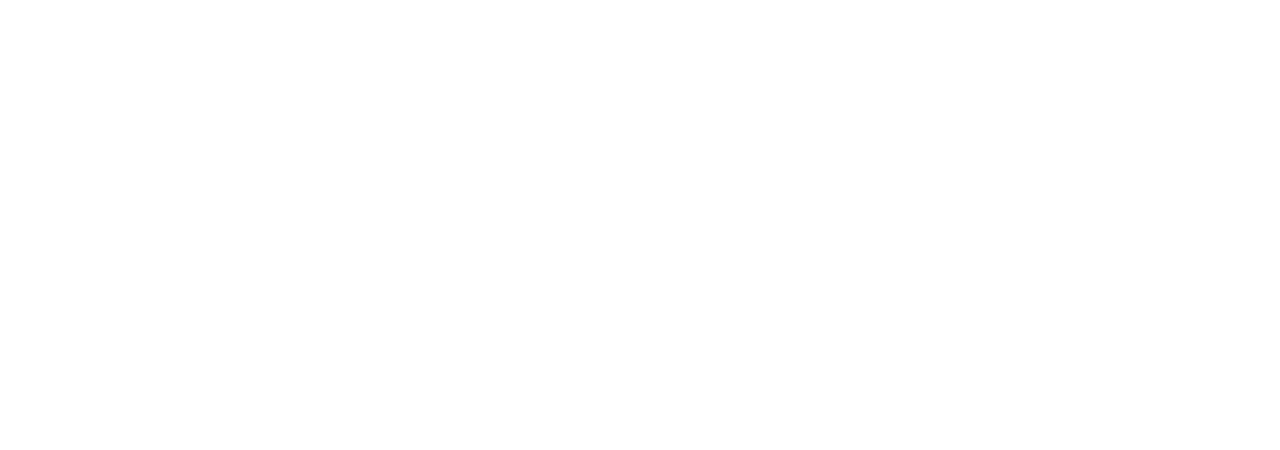
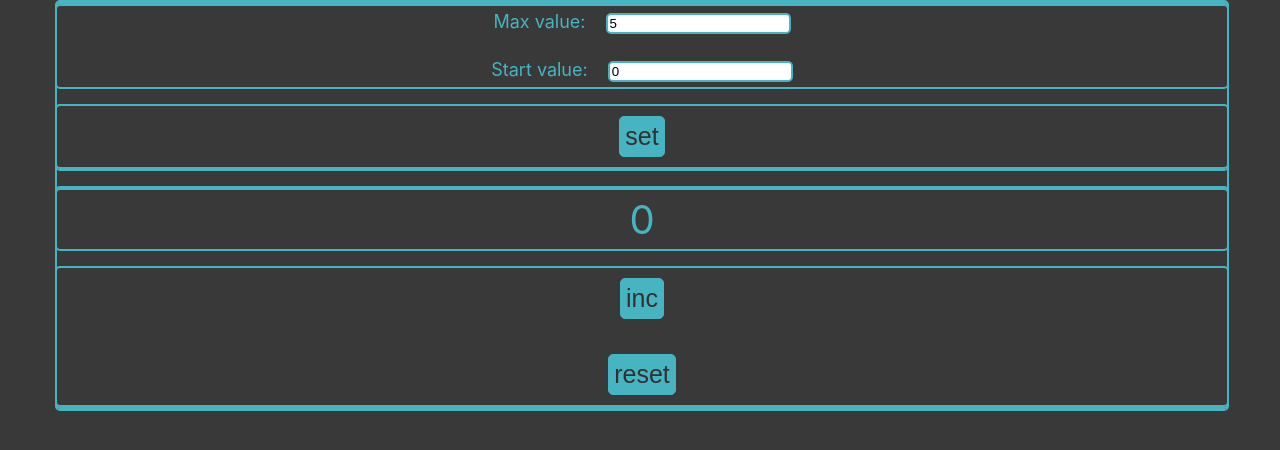
Before and after one commit to Verminas/counter, a React (Create React App) app: page / in a window 1280 px wide. Shown: the top 450 px of the page. Built offline with nearby package versions, Linux system fonts and the light colour scheme.

Commit message:
feat: functions changeMaxValue, changeMinValue, incrementCounterValue, resetCounterValue, setCounterRange, errorCounterValue

```diff
--- a/package.json
+++ b/package.json
@@ -13,6 +13,7 @@
     "react": "^18.3.1",
     "react-dom": "^18.3.1",
     "react-scripts": "5.0.1",
+    "styled-components": "^6.1.11",
     "typescript": "^4.9.5",
     "web-vitals": "^2.1.4"
   },
--- a/src/App.tsx
+++ b/src/App.tsx
@@ -1,10 +1,89 @@
-import React from 'react';
+import React, {ChangeEvent, useState} from 'react';
 import './App.css';
+import {Counter} from "./layout/Counter/Counter";
+
+export type ErrorMessage = 'Incorrect value';
 
 function App() {
+  console.log('rendering...')
+  const [maxValue, setMaxValue] = useState(5);
+  const [minValue, setMinValue] = useState(0);
+  const [counterValue, setCounterValue] = useState(minValue);
+  const [errorCounterValue, setErrorCounterValue] = useState<null | ErrorMessage>(null);
+  const counterRange = {
+    min: 0,
+    max: maxValue,
+  }
+
+  function incrementCounterValue() {
+    if(!errorCounterValue) {
+      if(counterValue < counterRange.max){
+        setCounterValue(counterValue + 1);
+      } else {
+        setCounterValue(counterRange.max)
+      }
+    }
+    //setCounterValue(counterValue + 1);
+  }
+
+  function resetCounterValue() {
+    setErrorCounterValue(null)
+    setCounterValue(0);
+  }
+
+  function setCounterRange() {
+    console.log(minValue)
+    if(minValue >= 0) {
+      counterRange.min = minValue;
+      counterRange.max = maxValue;
+      setCounterValue(minValue);
+    } else {
+      setErrorCounterValue("Incorrect value");
+    }
+  }
+
+  function changeMaxValue(value: string) {
+    if(Number(value) >= 0) {
+      setMaxValue(Number(value));
+    } else {
+      setMaxValue(-1);
+    }
+    checkErrorCounterValue()
+  }
+
+  function changeMinValue(value: string) {
+    if(Number(value) >= 0) {
+      setMinValue(Number(value));
+    } else {
+      checkErrorCounterValue()
+      setMinValue(-1);
+    }
+    checkErrorCounterValue()
+  }
+
+  function checkErrorCounterValue() {
+    if (minValue < 0 || maxValue < 0) {
+      setErrorCounterValue("Incorrect value");
+    } else {
+      setErrorCounterValue(null);
+    }
+  }
+
+
+console.log(errorCounterValue)
+
   return (
     <div className="App">
-
+      <Counter counterValue={counterValue}
+               maxValue={maxValue}
+               changeMaxValue={changeMaxValue}
+               minValue={minValue}
+               changeMinValue={changeMinValue}
+               incrementCounterValue={incrementCounterValue}
+               resetCounterValue={resetCounterValue}
+               setCounterRange={setCounterRange}
+               errorCounterValue={errorCounterValue}
+      />
     </div>
   );
 }
--- /dev/null
+++ b/src/components/Button/Button.tsx
@@ -0,0 +1,26 @@
+import React from 'react';
+import styled from "styled-components";
+import {theme} from "../../styles/theme";
+
+type ButtonPropsType = {
+  children: string
+  onClick: () => void
+}
+
+export const Button = ({children, onClick}: ButtonPropsType) => {
+  return (
+    <StyledButton onClick={onClick}>{children}</StyledButton>
+  );
+};
+
+const StyledButton = styled.button<ButtonPropsType>`
+    width: fit-content;
+    padding: 5px;
+    margin: 10px;
+    border: 1px solid ${theme.borders.primary};
+    border-radius: 5px;
+    text-align: center;
+    font-size: 25px;
+    background-color: ${theme.backgrounds.third};
+    color: ${theme.fonts.secondary}
+`
--- /dev/null
+++ b/src/components/Container.ts
@@ -0,0 +1,8 @@
+import styled from "styled-components";
+import {theme} from "../styles/theme";
+
+export const Container = styled.div`
+    max-width: 1170px;
+    margin: 0 auto;
+    padding: 0 15px;
+`
--- /dev/null
+++ b/src/components/FieldEnter/FieldEnter.tsx
@@ -0,0 +1,32 @@
+import React, {ChangeEvent} from 'react';
+import {FlexWrapper} from "../FlexWrapper";
+import {InputField} from "../InputField/InputField";
+import {Button} from "../Button/Button";
+
+type FieldEnterPropsType = {
+  maxValue: number
+  changeMaxValue: (value: string) => void
+  minValue: number
+  changeMinValue: (value: string) => void
+  setCounterRange: () => void
+}
+
+export const FieldEnter = ({maxValue, changeMaxValue, minValue, changeMinValue, setCounterRange}: FieldEnterPropsType) => {
+  return (
+    <FlexWrapper gap={'1000px'}>
+      <FlexWrapper>
+        <InputField title={'Max value: '}
+                    value={maxValue}
+                    onChange={(e) => changeMaxValue(e.currentTarget.value)}
+        />
+        <InputField title={'Start value: '}
+                    value={minValue}
+                    onChange={(e) => changeMinValue(e.currentTarget.value)}
+        />
+      </FlexWrapper>
+      <FlexWrapper>
+        <Button children={'set'} onClick={setCounterRange}/>
+      </FlexWrapper>
+    </FlexWrapper>
+  );
+};
--- /dev/null
+++ b/src/components/FieldOutput/FieldOutput.tsx
@@ -0,0 +1,44 @@
+import React from 'react';
+import {FlexWrapper} from "../FlexWrapper";
+import {InputField} from "../InputField/InputField";
+import {Button} from "../Button/Button";
+import styled from "styled-components";
+import {theme} from "../../styles/theme";
+import {ErrorMessage} from "../../App";
+
+type FieldOutputPropsType = {
+  counterValue: number
+  incrementCounterValue: () => void
+  resetCounterValue: () => void
+  errorCounterValue: null | ErrorMessage
+}
+
+export const FieldOutput = ({
+                              counterValue,
+                              incrementCounterValue,
+                              resetCounterValue,
+                              errorCounterValue
+                            }: FieldOutputPropsType) => {
+  return (
+    <FlexWrapper>
+      <FlexWrapper>
+        <StyledSpan className={errorCounterValue ? 'error' : ''}>{errorCounterValue || counterValue}</StyledSpan>
+      </FlexWrapper>
+      <FlexWrapper>
+        <Button children={'inc'} onClick={incrementCounterValue}/>
+        <Button children={'reset'} onClick={resetCounterValue}/>
+      </FlexWrapper>
+    </FlexWrapper>
+  );
+};
+
+const StyledSpan = styled.span`
+    display: inline-block;
+    padding: 5px;
+    font-size: 40px;
+    color: ${theme.fonts.primary};
+
+    &.error{
+        color: ${theme.error};
+    }
+`
--- /dev/null
+++ b/src/components/FlexWrapper.tsx
@@ -0,0 +1,32 @@
+import React from 'react';
+import styled from "styled-components";
+import {theme} from "../styles/theme";
+
+type FlexWrapperPropsType = {
+  children: React.ReactNode
+  direction?: string
+  justify?: string
+  align?: string
+  gap?: string
+  border?: string
+
+}
+
+export const FlexWrapper = (props: FlexWrapperPropsType) => {
+  return (
+    <StyledFlexWrapper>
+      {props.children}
+    </StyledFlexWrapper>
+  );
+};
+
+const StyledFlexWrapper = styled.div<FlexWrapperPropsType>`
+    display: flex;
+    width: 100%;
+    border: ${props => props.border || `2px solid ${theme.borders.primary}`};
+    border-radius: 5px;
+    flex-direction: ${props => props.direction || 'column'};
+    justify-content: ${props => props.justify || 'center'};
+    align-items: ${props => props.justify || 'center'};
+    gap: ${props => props.gap || '15px'};
+`
--- /dev/null
+++ b/src/components/InputField/InputField.tsx
@@ -0,0 +1,42 @@
+import React, {ChangeEvent, useState} from 'react';
+import styled from "styled-components";
+import {theme} from "../../styles/theme";
+
+type InputFieldPropsType = {
+  title: string
+  value: number
+  onChange: (e: ChangeEvent<HTMLInputElement>) => void
+  // error?: boolean
+}
+
+export const InputField = ({title, value, onChange}: InputFieldPropsType) => {
+  return (
+    <Wrapper>
+      <StyledLabel>{title}<StyledInput type={'number'}
+                                       value={value}
+                                       onChange={onChange}
+                                       className={value < 0 ? 'error' : ''}
+      /></StyledLabel>
+    </Wrapper>
+  );
+};
+const Wrapper = styled.div`
+    width: fit-content;
+    padding: 5px;
+`
+
+const StyledLabel = styled.label`
+    color: ${theme.fonts.primary};
+    font-size: 18px;
+`
+const StyledInput = styled.input`
+    background-color: ${theme.backgrounds.secondary};
+    margin-left: 15px;
+    border: 2px solid ${theme.borders.primary};
+    border-radius: 5px;
+
+    &.error{
+        background-color: ${theme.error};
+        border: 2px solid ${theme.error};
+    }
+`
--- /dev/null
+++ b/src/layout/Counter/Counter.tsx
@@ -0,0 +1,58 @@
+import React, {ChangeEvent} from 'react';
+import {Container} from "../../components/Container";
+import {FlexWrapper} from "../../components/FlexWrapper";
+import styled from "styled-components";
+import {theme} from "../../styles/theme";
+import {FieldEnter} from "../../components/FieldEnter/FieldEnter";
+import {FieldOutput} from "../../components/FieldOutput/FieldOutput";
+import {ErrorMessage} from "../../App";
+
+type CounterPropsType = {
+  counterValue: number
+  maxValue: number
+  minValue: number
+  changeMinValue: (value: string) => void
+  changeMaxValue: (value: string) => void
+  incrementCounterValue: () => void
+  resetCounterValue: () => void
+  setCounterRange: () => void
+  errorCounterValue: null | ErrorMessage
+}
+
+export const Counter = ({
+                          counterValue,
+                          maxValue,
+                          changeMaxValue,
+                          minValue,
+                          changeMinValue,
+                          incrementCounterValue,
+                          resetCounterValue,
+                          setCounterRange,
+                          errorCounterValue
+                        }: CounterPropsType) => {
+  return (
+    <StyledCounter>
+      <Container>
+        <FlexWrapper>
+          <FieldEnter maxValue={maxValue}
+                      changeMaxValue={changeMaxValue}
+                      minValue={minValue}
+                      changeMinValue={changeMinValue}
+                      setCounterRange={setCounterRange}
+          />
+          <FieldOutput counterValue={counterValue}
+                       incrementCounterValue={incrementCounterValue}
+                       resetCounterValue={resetCounterValue}
+                       errorCounterValue={errorCounterValue}
+          />
+        </FlexWrapper>
+      </Container>
+    </StyledCounter>
+  );
+};
+
+const StyledCounter = styled.div`
+    width: 100vw;
+    height: 100vh;
+    background-color: ${theme.backgrounds.primary};
+`
--- /dev/null
+++ b/src/styles/theme.ts
@@ -0,0 +1,15 @@
+export const theme = {
+  backgrounds: {
+    primary: '#3a3939',
+    secondary: '#ffffff',
+    third: '#46b5c1',
+  },
+  borders: {
+    primary: '#46b5c1',
+  },
+  fonts: {
+    primary: '#46b5c1',
+    secondary: '#333030',
+  },
+  error: '#a8241b',
+}
```
Also changed, not shown: 1 other file (tests, documents, lock files or other folders).
